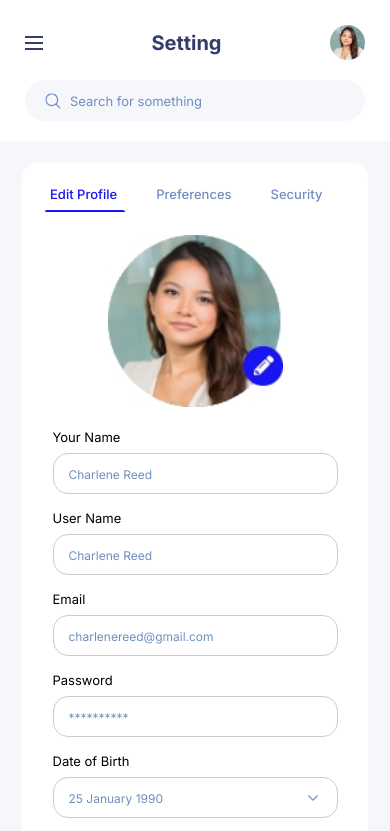
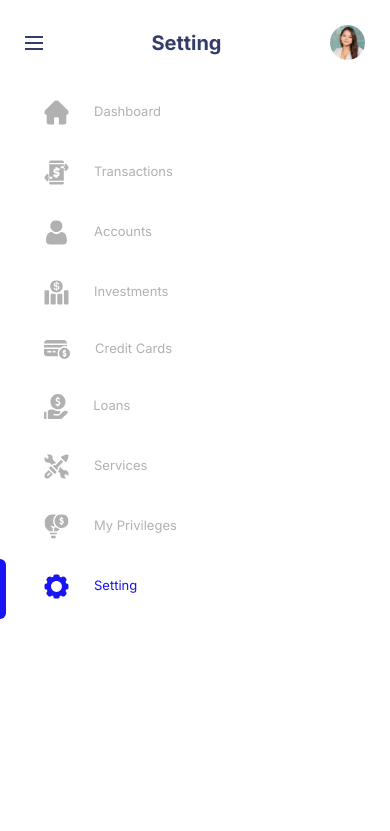
Before and after one commit to ValeriaStav/ATT-TEST-FRONT-END, a plain HTML site: page index.html in a window 390 px wide. Both pictures are taken after a click on the element 34 px from the left and 42 px from the top of the page. Shown: the top 831 px of the page. Drawn offline with Linux system fonts and the light colour scheme.

Commit message:
feat: add JS for sidebar

```diff
--- a/index.html
+++ b/index.html
@@ -241,5 +241,6 @@
         </div>
       </div>
     </main>
+    <script src="./index.js"></script>
   </body>
 </html>
--- /dev/null
+++ b/index.js
@@ -0,0 +1,18 @@
+const burgerMenu = document.getElementById("burger-menu");
+const sidebar = document.querySelector(".sidebar");
+const body = document.body;
+
+burgerMenu.addEventListener("click", () => {
+  sidebar.classList.toggle("active");
+
+  if (sidebar.classList.contains("active")) {
+    body.classList.add("no-scroll");
+  } else {
+    body.classList.remove("no-scroll");
+  }
+});
+
+sidebar.addEventListener("click", () => {
+  sidebar.classList.remove("active");
+  body.classList.remove("no-scroll");
+});
--- a/style.css
+++ b/style.css
@@ -335,7 +335,6 @@ input[type="submit"] {
         display: flex;
     }
 
-    .sidebar,
     .logo,
     .icons {
         display: none;
@@ -379,9 +378,28 @@ input[type="submit"] {
         }
     }
 
+    .sidebar {
+        position: fixed;
+        top: 70px;
+        left: -100%;
+        width: 100%;
+        transition: left 0.5s ease;
+        z-index: 1000;
+        overflow-y: clip;
+    }
+
     .sidebar.active {
-        display: block;
+        left: 0;
     }
+
+    .menu {
+        gap: 35px;
+    }
+
+    .no-scroll {
+        overflow: hidden;
+    }
+
 
     main,
     .profile-card {
```
